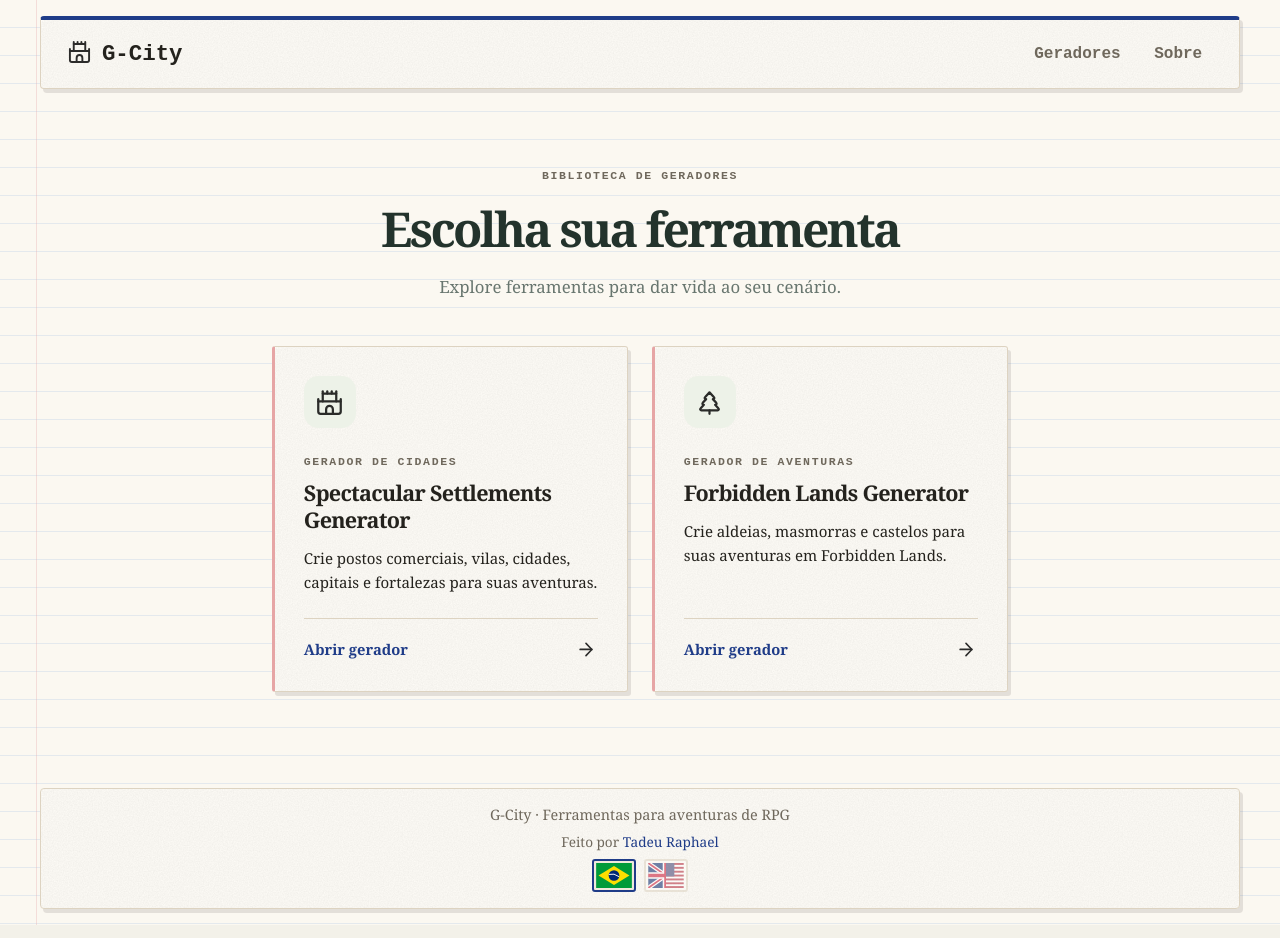
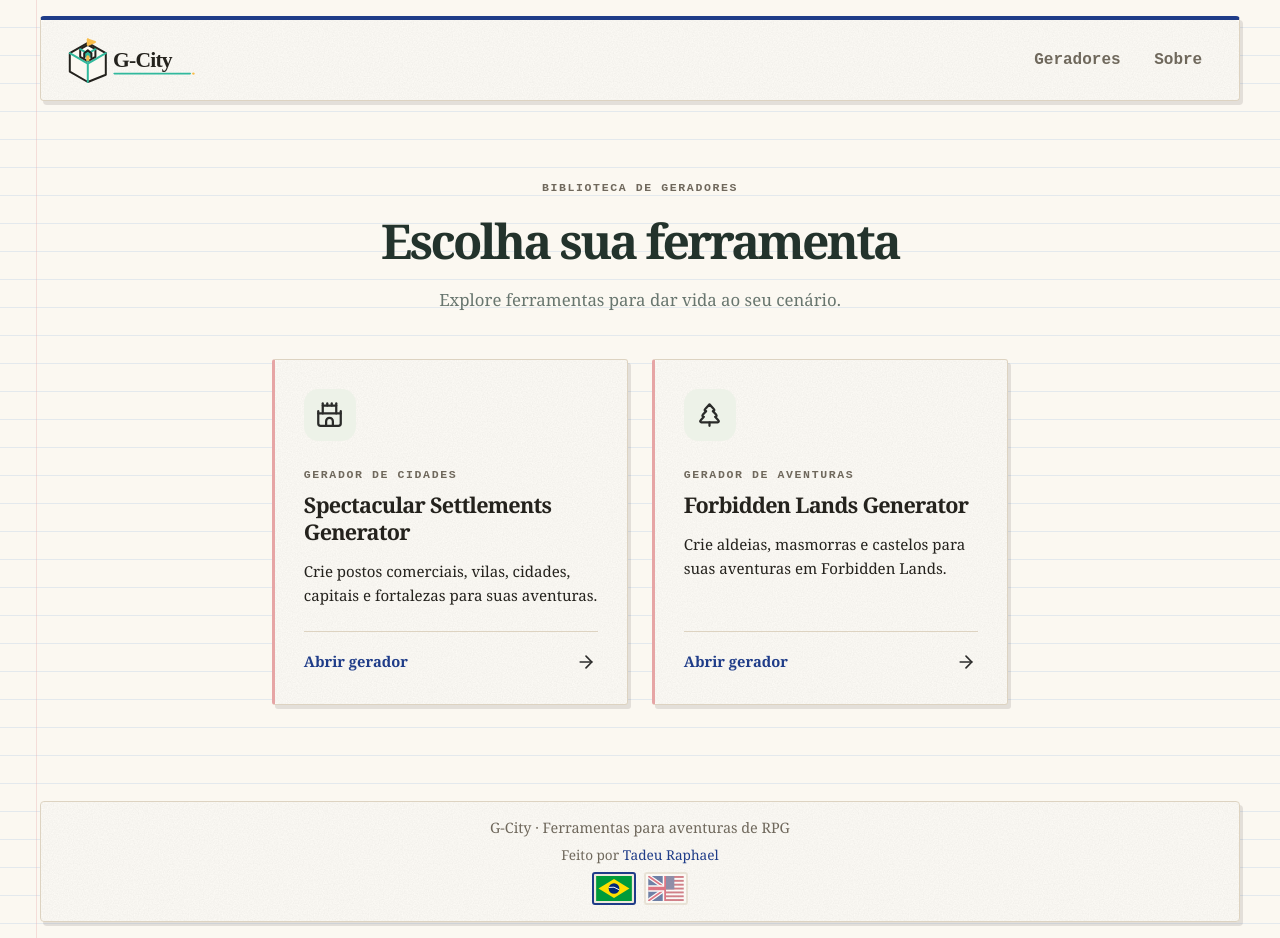
Before and after one commit to Tadeu-Raphael/g-city, a plain HTML site: page index.html in a window 1280 px wide. Drawn offline with Linux system fonts and the light colour scheme.

Commit message:
Add G-City logo and favicon
Co-authored-by: Copilot <223556219+Copilot@users.noreply.github.com>

```diff
--- a/css/landing.css
+++ b/css/landing.css
@@ -51,11 +51,20 @@ a {
 .site-brand {
     display: inline-flex;
     align-items: center;
-    gap: 0.5rem;
-    color: #1e3c72;
-    font-size: 1.4rem;
-    font-weight: 800;
+    flex: 0 0 auto;
     text-decoration: none;
+}
+
+.site-logo {
+    display: block;
+    width: 10.75rem;
+    height: auto;
+}
+
+.site-brand:focus-visible {
+    border-radius: 3px;
+    outline: 2px solid #426d50;
+    outline-offset: 4px;
 }
 
 .site-navigation {
@@ -290,6 +299,10 @@ a {
         gap: 0.75rem;
     }
 
+    .site-logo {
+        width: 9.5rem;
+    }
+
     .site-navigation {
         gap: 0.25rem;
     }
--- a/index.html
+++ b/index.html
@@ -3,13 +3,14 @@
 <head>
     <meta charset="UTF-8">
     <meta name="viewport" content="width=device-width, initial-scale=1.0">
-    <meta name="theme-color" content="#17251f">
+    <meta name="theme-color" content="#fbf8f1">
     <meta
         name="description"
         content="G-City reúne ferramentas para criar mundos e assentamentos de RPG."
         data-i18n-content="metaDescription"
     >
     <title data-i18n="pageTitle">G-City — Ferramentas para RPG</title>
+    <link rel="icon" type="image/svg+xml" href="assets/brand/g-city-mark.svg">
     <link rel="stylesheet" href="css/landing.css">
     <link rel="stylesheet" href="css/paper-ui.css">
 </head>
@@ -20,8 +21,7 @@
             <header class="site-header">
                 <div class="header-inner">
                     <a class="site-brand" href="./" aria-label="G-City, início" data-i18n-aria-label="brandAria">
-                        <span aria-hidden="true">🏰</span>
-                        <span>G-City</span>
+                        <img class="site-logo" src="assets/brand/g-city-logo.svg" alt="">
                     </a>
                     <nav class="site-navigation" aria-label="Navegação principal" data-i18n-aria-label="mainNavigation">
                         <a href="#geradores" data-i18n="generatorsNav">Geradores</a>
```
Also changed, not shown: assets/brand/g-city-logo.svg (added), assets/brand/g-city-mark.svg (added), 1 other file.
